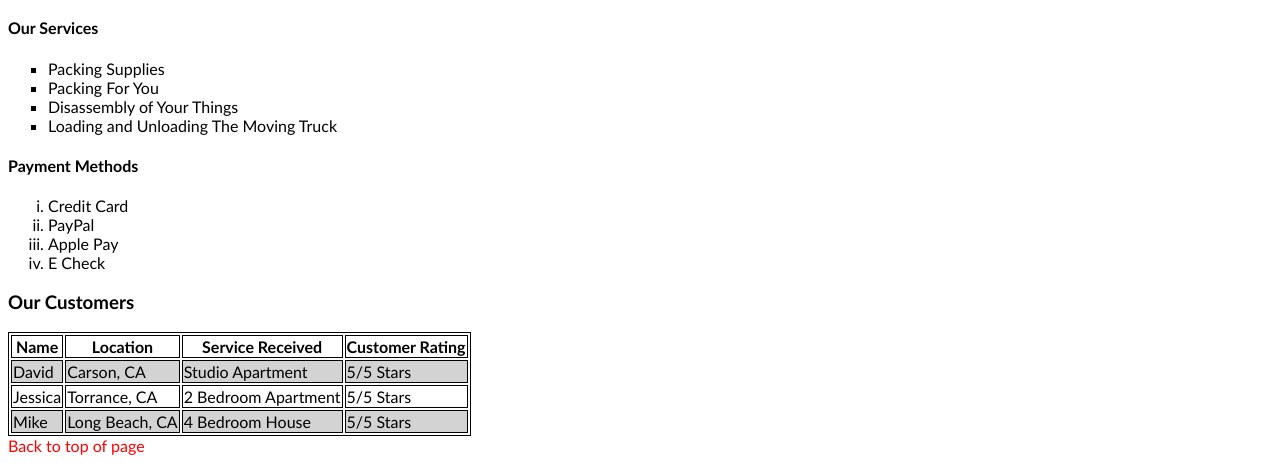
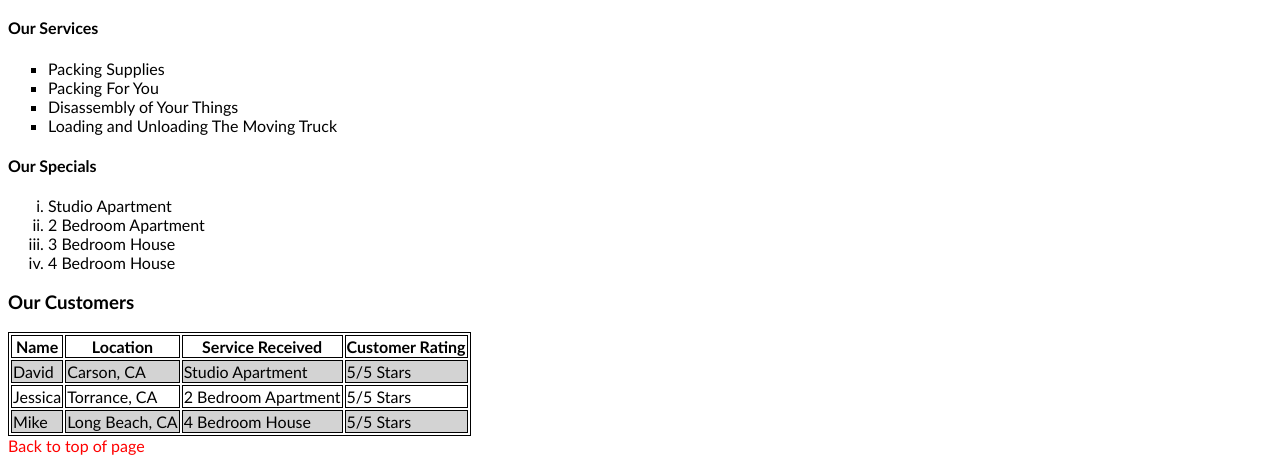
Before and after one commit to brittanylindberg98/IS645-HW2, a plain HTML site: page index.html in a window 1280 px wide. Shown: the part 351-814 px from the top of the page. Drawn offline with Linux system fonts and the light colour scheme.

Commit message:
form.html

```diff
--- a/index.html
+++ b/index.html
@@ -34,13 +34,13 @@
     <li>Loading and Unloading The Moving Truck</li>
 
   </ul>
-  <h4>Payment Methods</h4>
+  <h4>Our Specials</h4>
   <!--An ordered list-->
   <ol>
-    <li>Credit Card</li>
-    <li>PayPal</li>
-    <li>Apple Pay</li>
-    <li>E Check</li>
+    <li>Studio Apartment</li>
+    <li>2 Bedroom Apartment</li>
+    <li>3 Bedroom House</li>
+    <li>4 Bedroom House</li>
   </ol>
   <!--A table with at least 3 column and 6 rows-->
   <h3>Our Customers</h3>
```
Also changed, not shown: form.html (added).
